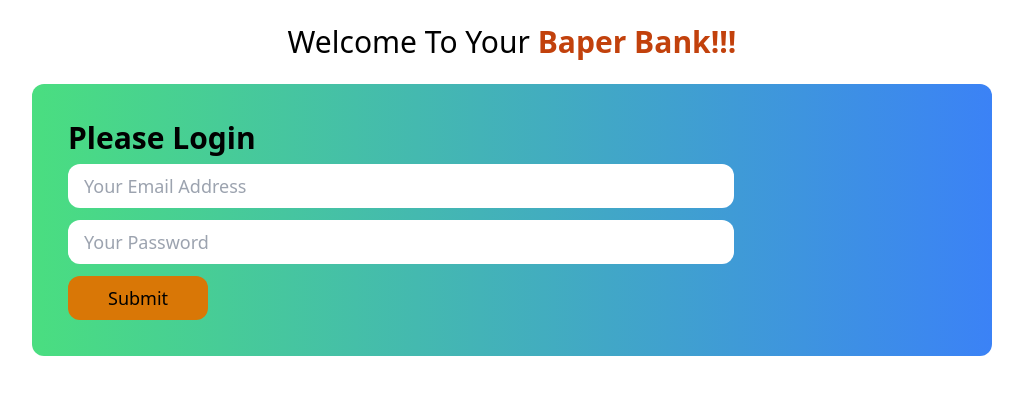
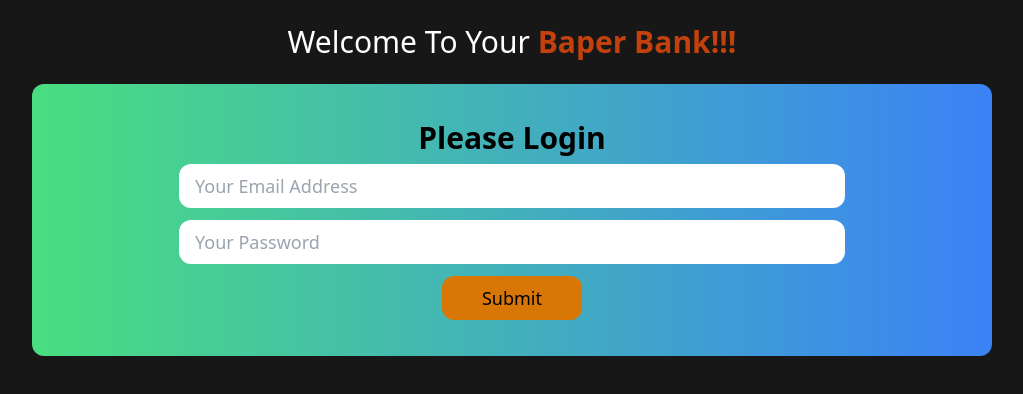
Before and after one commit to abuhanifornob/bank-website-1, a plain HTML site: page index.html in a window 1280 px wide. Shown: the whole page, without its empty margins (128-1151 px from the left). Drawn offline with nearby package versions, Linux system fonts and the light colour scheme.

Commit message:
Loging form margine

```diff
--- a/index.html
+++ b/index.html
@@ -9,16 +9,16 @@
     <script src="https://cdn.tailwindcss.com"></script>
 </head>
 
-<body>
+<body class="bg-neutral-900">
     <header>
-        <h1 class="text-3xl text-center mt-6 ">Welcome To Your <span class="font-extrabold text-orange-700">Baper Bank!!!</span> </h1>
+        <h1 class="text-3xl text-center mt-6 text-white ">Welcome To Your <span class="font-extrabold text-orange-700">Baper Bank!!!</span> </h1>
     </header>
     <main>
-        <section class="bg-amber-200 mt-6 w-9/12 mx-auto p-9 rounded-xl bg-gradient-to-r from-green-400 to-blue-500 hover:from-dark-300 hover:to-yellow-200">
+        <section class="bg-amber-200 mt-6 w-9/12 mx-auto p-9 rounded-xl bg-gradient-to-r from-green-400 to-blue-500 hover:from-dark-300 hover:to-yellow-200 text-center">
             <h1 class="mb-2 font-bold text-3xl">Please Login</h1>
-            <div>
-                <input id="email-field" class="block mb-3 w-9/12 px-4 py-2 text-lg rounded-xl" type="email" placeholder="Your Email Address">
-                <input id="password-field" class="block mb-3 w-9/12 px-4 py-2 text-lg rounded-xl" type="password" placeholder="Your Password">
+            <div class="mx-auto">
+                <input id="email-field" class="block mb-3 w-9/12 px-4 py-2 text-lg rounded-xl mx-auto" type="email" placeholder="Your Email Address">
+                <input id="password-field" class="block mb-3 w-9/12 px-4 py-2 text-lg rounded-xl mx-auto" type="password" placeholder="Your Password">
                 <button id="submit-btn" class="bg-amber-600 px-10 py-2 text-lg rounded-xl hover:bg-sky-700">Submit</button>
             </div>
 
```
